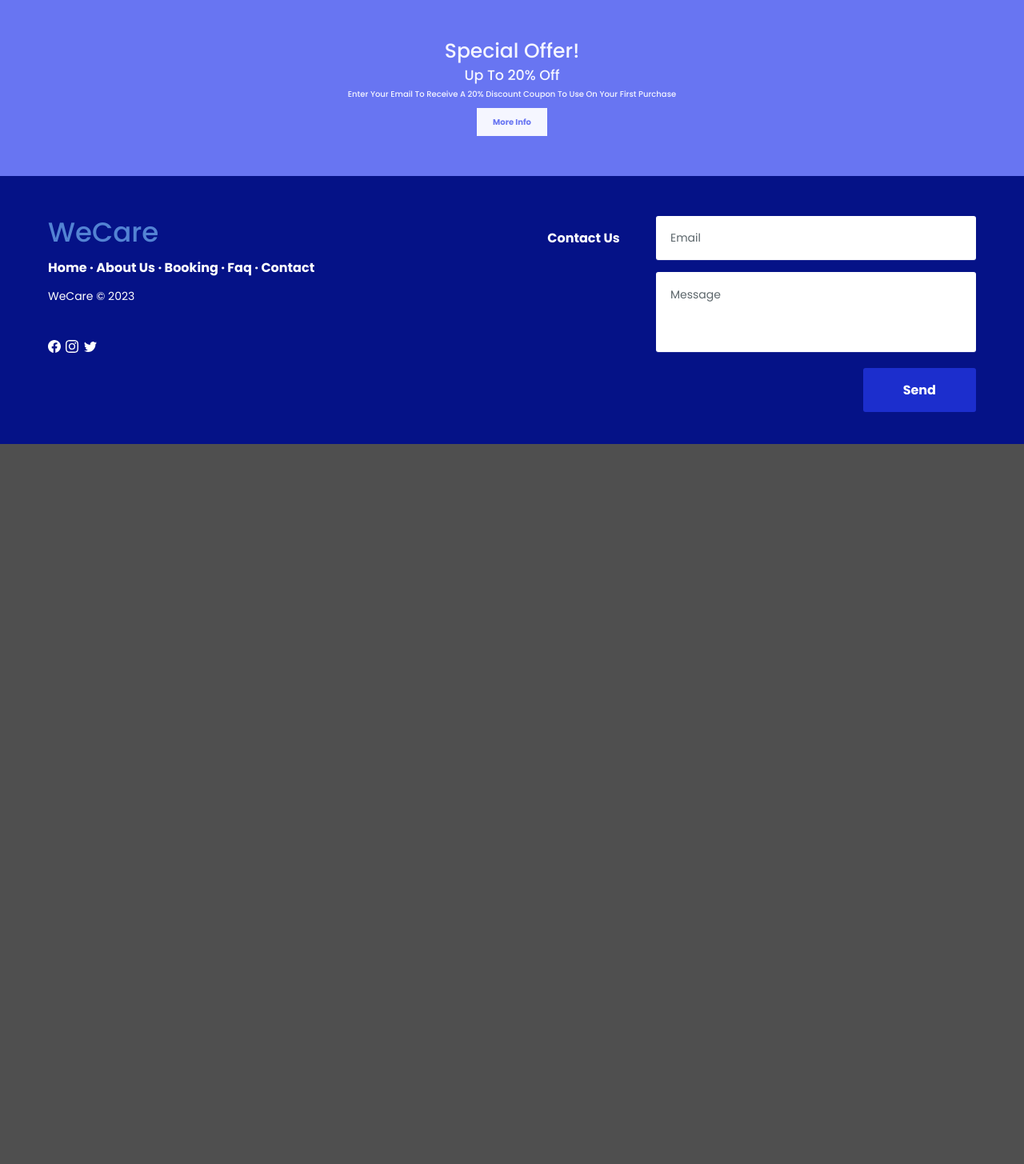
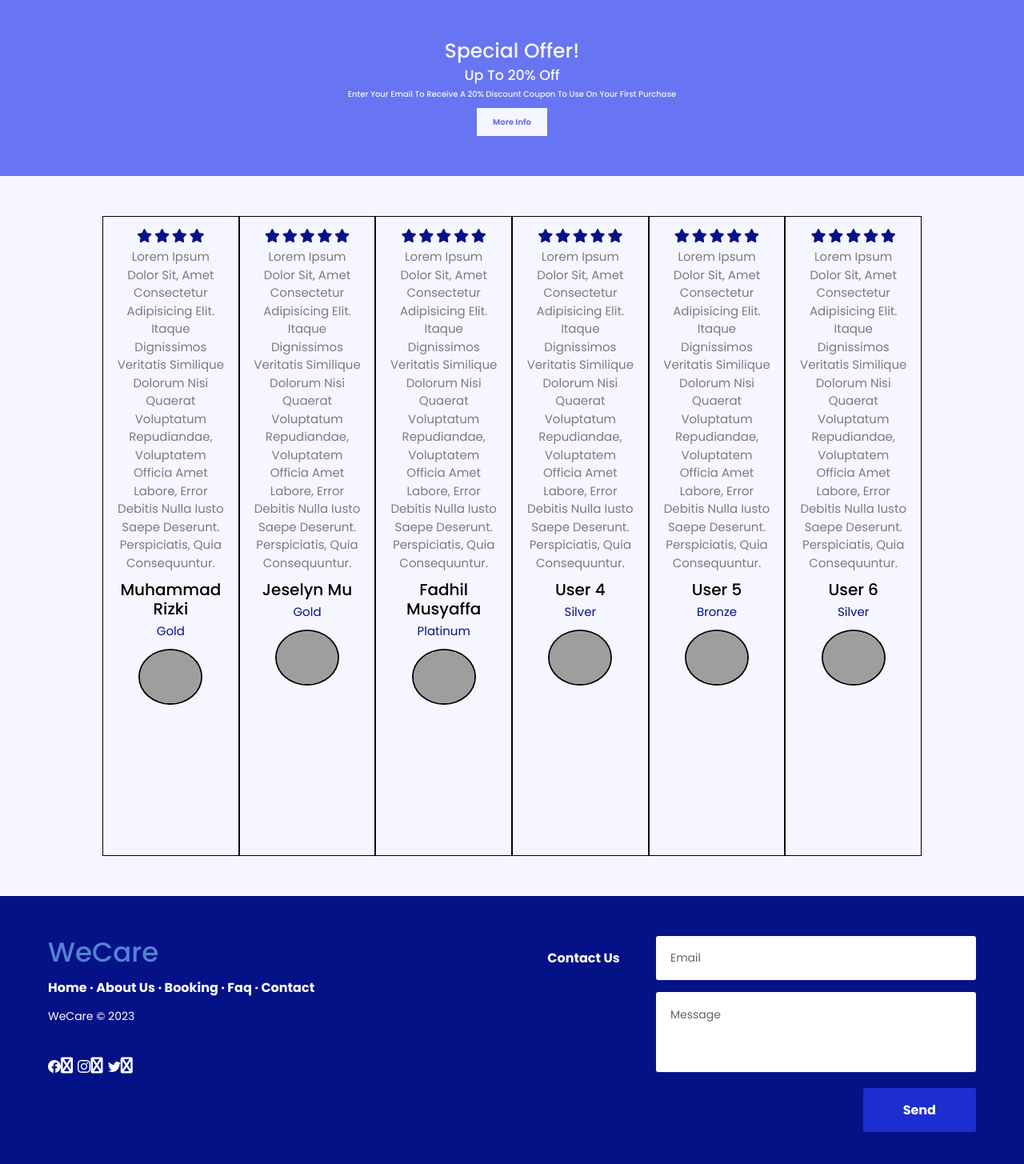
Before and after one commit to SyuQyu/ProjectAkhirPemrogramanWeb, a PHP site: page /pemrograman/ in a window 1280 px wide. Shown: the part 2586-4041 px from the top of the page at 80% size. Before the commit the page ends 3141 px from the top, so only its background shows below. Run offline with PHP 8.4, Linux system fonts and the light colour scheme; grey boxes are pictures that could not be loaded.

Commit message:
Reviews Add

```diff
--- a/frontend/css/about.css
+++ b/frontend/css/about.css
@@ -5,7 +5,11 @@
   --biruUngu: #6875f2;
   --biruTengah: #1c2ecd;
   --biruTua: #051287;
-
+  --dark-bg: rgba(0, 0, 0, .7);
+  --light-bg: #eee;
+  --border: .1rem solid var(--black);
+  --box-shadow: 0 .5rem 1rem rgba(0, 0, 0, .1);
+  --text-shadow: 0 1.5rem 3rem rgba(0, 0, 0, .3);
 }
 
 /* test commit */
--- a/frontend/css/reviews.css
+++ b/frontend/css/reviews.css
@@ -63,7 +63,7 @@
 
 /* Reviews CSS Start */
 .reviews {
-  background: var(--biruUngu);
+  background: var(--putih) !important;
 }
 
 .reviews .slide {
--- a/frontend/view/reviews.php
+++ b/frontend/view/reviews.php
@@ -1,15 +1,3 @@
-<!DOCTYPE html>
-<html lang="en">
-<head>
-    <meta charset="utf-8">
-    <meta name="viewport" content="width=device-width, initial-scale=1">
-    <title>Sign Up</title>
-    <link href="https://cdn.jsdelivr.net/npm/bootstrap@5.1.3/dist/css/bootstrap.min.css" rel="stylesheet" integrity="sha384-1BmE4kWBq78iYhFldvKuhfTAU6auU8tT94WrHftjDbrCEXSU1oBoqyl2QvZ6jIW3" crossorigin="anonymous">
-    <link rel="stylesheet" type="text/css" href="../css/reviews.css">
-    <link rel="stylesheet" href="https://cdnjs.cloudflare.com/ajax/libs/font-awesome/6.4.0/css/all.min.css">
-    <link rel="stylesheet" href="https://cdn.jsdelivr.net/npm/swiper@9/swiper-bundle.min.css"/>
-</head>
-<body>
     <section class="reviews">
         <div class="swiper reviews-slider">
             <div class="swiper-wrapper">
@@ -26,7 +14,7 @@
                     </p>
                     <h3>Muhammad Rizki</h3>
                     <span>Gold</span>
-                    <img src="../assets/images/img-5.jpg" alt="User">
+                    <img src="./frontend/assets/images/img-5.jpg" alt="User">
                 </div>
                 <div class="slide">
                     <div class="stars">
@@ -42,7 +30,7 @@
                     </p>
                     <h3>Jeselyn Mu</h3>
                     <span>Gold</span>
-                    <img src="../assets/images/img-3.jpg" alt="User">
+                    <img src="./frontend/assets/images/img-3.jpg" alt="User">
                 </div>
                 <div class="slide">
                     <div class="stars">
@@ -58,7 +46,7 @@
                     </p>
                     <h3>Fadhil Musyaffa</h3>
                     <span>Platinum</span>
-                    <img src="../assets/images/img-4.jpg" alt="User">
+                    <img src="./frontend/assets/images/img-4.jpg" alt="User">
                 </div>
                 <div class="slide">
                     <div class="stars">
@@ -74,7 +62,7 @@
                     </p>
                     <h3>User 4</h3>
                     <span>Silver</span>
-                    <img src="../assets/images/img-12.jpg" alt="User">
+                    <img src="./frontend/assets/images/img-12.jpg" alt="User">
                 </div>
                 <div class="slide">
                     <div class="stars">
@@ -90,7 +78,7 @@
                     </p>
                     <h3>User 5</h3>
                     <span>Bronze</span>
-                    <img src="../assets/images/img-11.jpg" alt="User">
+                    <img src="./frontend/assets/images/img-11.jpg" alt="User">
                 </div>
                 <div class="swiper-slider slide">
                     <div class="stars">
@@ -106,12 +94,10 @@
                     </p>
                     <h3>User 6</h3>
                     <span>Silver</span>
-                    <img src="../assets/images/img-9.jpg" alt="User">
+                    <img src="./frontend/assets/images/img-9.jpg" alt="User">
                 </div>
             </div>
         </div>
     </section>
-    <script src="../js/script.js"></script>
+    <script src="./frontend/js/script.js"></script>
     <script src="https://cdn.jsdelivr.net/npm/swiper@9/swiper-bundle.min.js"></script>
-</body>
-</html>
--- a/frontend/view/template/header.php
+++ b/frontend/view/template/header.php
@@ -9,6 +9,9 @@
     <link rel="stylesheet" href="./frontend/css/inidia.css">
     <link rel="stylesheet" type="text/css" href="./frontend/css/homeAbout.css">
     <link rel="stylesheet" href="./frontend/css/homepackagesstyle.css">
+    <link rel="stylesheet" href="./frontend/css/reviews.css">
+    <link rel="stylesheet" href="https://cdnjs.cloudflare.com/ajax/libs/font-awesome/6.4.0/css/all.min.css">
+    <link rel="stylesheet" href="https://cdn.jsdelivr.net/npm/swiper@9/swiper-bundle.min.css"/>
 </head>
 
 <body>
--- a/index.php
+++ b/index.php
@@ -52,4 +52,7 @@
         </div>
     </div>
     <!-- Offer Ends -->
+    <!-- Review Starts -->
+    <?php require_once 'frontend/view/reviews.php';?>
+    <!-- Review Ends -->
 <?php require_once 'frontend/view/template/footer.php';?>
```
